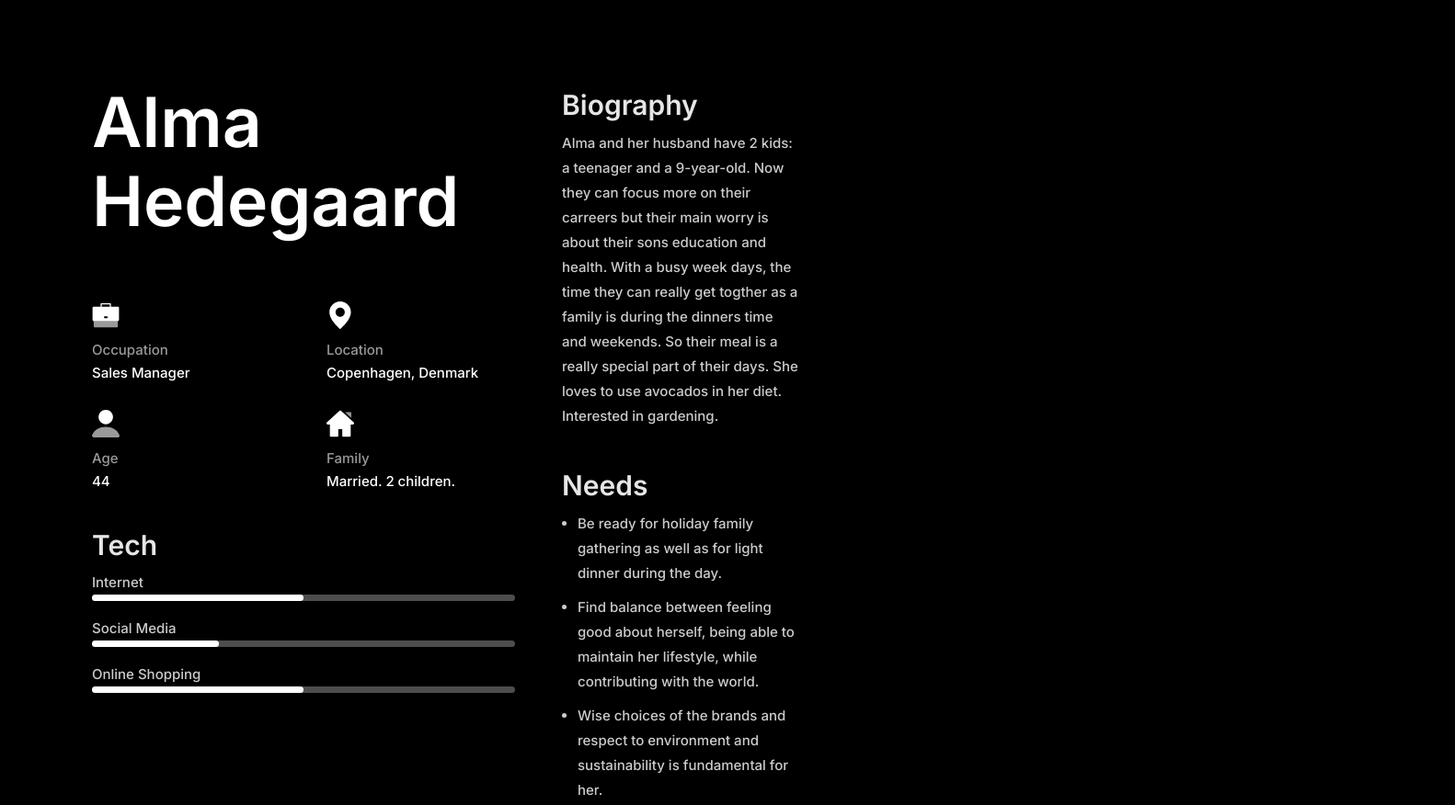
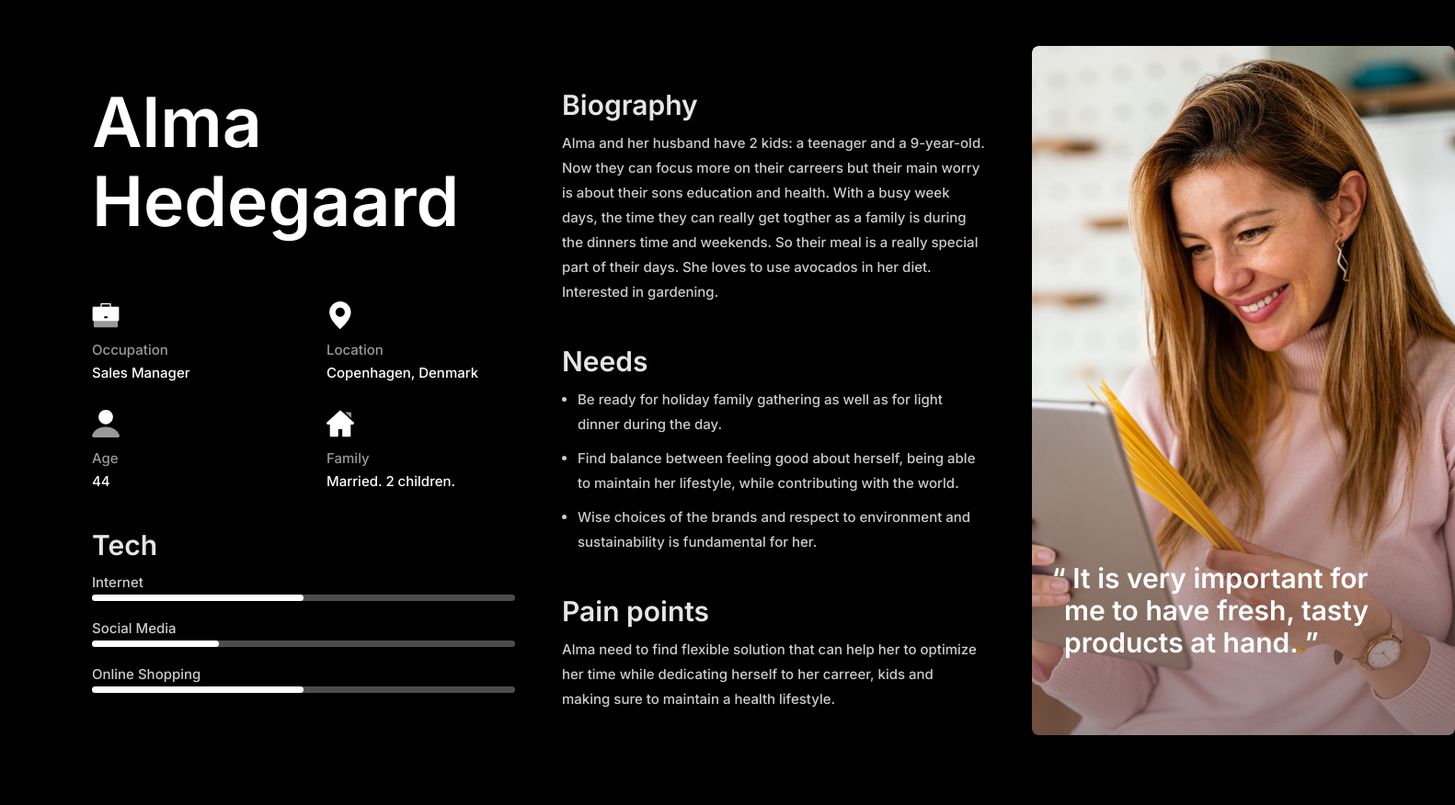
Before and after one commit to YuliaShapran/CV, a plain HTML site: page src/index.html in a window 1280 px wide. Shown: the top 876 px of the page at 92% size, 1582 px wide, since content can reach past the window. After the commit the page ends 850 px from the top, so only its background shows below. Drawn offline with Linux system fonts and the light colour scheme.

Commit message:
third section

```diff
--- a/src/css/style.css
+++ b/src/css/style.css
@@ -18,7 +18,7 @@ body {
 
 .wrapper {
 	display: grid;
-	grid-template-columns: repeat(3, 1fr);
+	grid-template-columns: repeat(3, minmax(460px, auto));
 	grid-template-rows: minmax(850px, auto);
 	column-gap: 51px;
 }
@@ -118,9 +118,40 @@ body {
 .item__info-text li {
 	margin-left: 17px;
 	margin-bottom: 10px;
-
 }
 
 .item__info-text li:last-child {
 	margin-bottom: 45px;
 }
+
+.item__quote {
+	position: relative;
+	margin-top: 50px;
+	width: 460px;
+	height: 750px;
+	background: linear-gradient(360deg, #6a595b -21.87%, rgba(131, 104, 107, 0) 45.4%);
+	border-radius: 7px;
+	background: url(../img/avatar.png) center center / cover no-repeat;
+}
+
+.item__quote-text {
+	position: absolute;
+	width: 375px;
+	font-weight: 600;
+	font-size: 30px;
+	line-height: 35px;
+	color: #ffffff;
+	left: 35px;
+	bottom: 83px;
+}
+
+blockquote p::before {
+	content: open-quote;
+}
+blockquote p::after {
+	content: close-quote;
+}
+blockquote p {
+	quotes: "“" "”" "‘" "’";
+	text-indent: -0.45em;
+}
--- a/src/index.html
+++ b/src/index.html
@@ -102,8 +102,15 @@
 					and making sure to maintain a health lifestyle.
 				</p>
 			</div>
-
-
+			<div class="item__quote">
+				<div class="item__quote-text">
+					<blockquote>
+						<p>
+							It is very important for me to have fresh, tasty products at hand.
+						</p>
+					</blockquote>
+				</div>
+			</div>
 		</div>
 	</main>
 </body>
```
